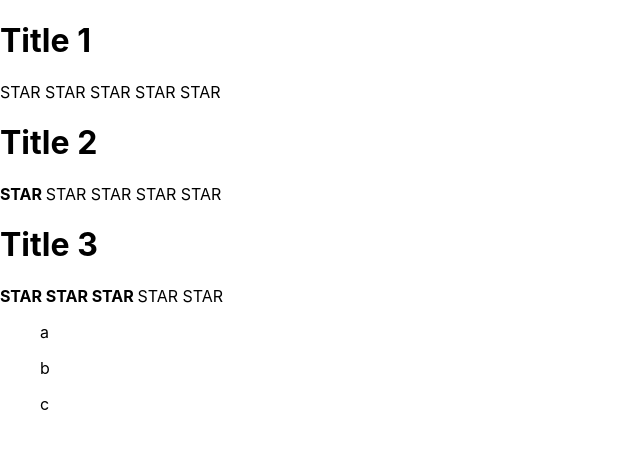
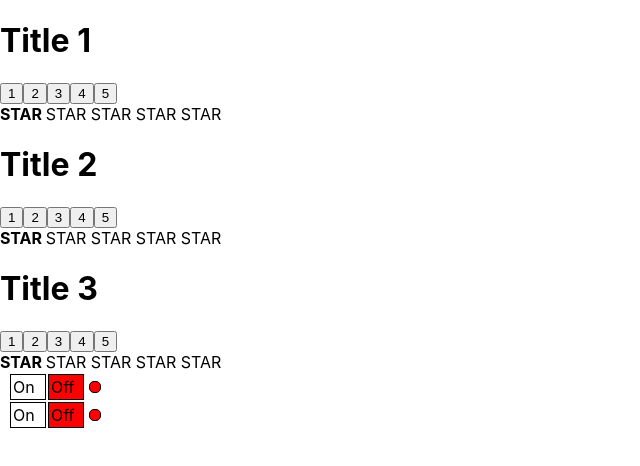
Before and after one commit to rutkovsky/react-kabzda, a React (Create React App) app: page / in a window 1280 px wide. Shown: the top 466 px of the page, without its empty margins (0-640 px from the left). Built offline with nearby package versions, Linux system fonts and the light colour scheme.

Commit message:
06-useState

```diff
--- a/src/App.tsx
+++ b/src/App.tsx
@@ -2,16 +2,19 @@ import React from 'react';
 import './App.css';
 import Rating from './components/Rating/Rating';
 import Accordion from './components/Accordion/Accordion';
+import {Onoff} from './components/Onoff';
 
 function App() {
-    console.log('App rendering')
     return (
         <div>
-            <Rating stars={0} title={'Title 1'}/>
-            <Rating stars={1} title={'Title 2'}/>
-            <Rating stars={3} title={'Title 3'}/>
-            <Accordion colapsed = {false}/>
-            <Accordion colapsed = {true}/>
+            <Rating title={'Title 1'}/>
+            <Rating title={'Title 2'}/>
+            <Rating title={'Title 3'}/>
+            {/*<Accordion colapsed={false}/>*/}
+            {/*<Accordion colapsed={true}/>*/}
+            <Onoff/>
+            <Onoff/>
+
         </div>
     );
 }
--- /dev/null
+++ b/src/components/Onoff.tsx
@@ -0,0 +1,57 @@
+import {useState} from 'react';
+
+export const Onoff = () => {
+
+    let [on, setOn] = useState(false)
+
+    let onStyle = {
+        backgroundColor: on ? 'green' : 'white',
+        width: '30px',
+        height: '20px',
+        border: '1px solid black',
+        display: 'inline-block',
+        marginLeft: '10px',
+        padding: '2px',
+        marginTop: '2px'
+    }
+    let offStyle = {
+        backgroundColor: !on ? 'red' : 'white',
+        width: '30px',
+        height: '20px',
+        border: '1px solid black',
+        display: 'inline-block',
+        marginLeft: '2px',
+        padding: '2px',
+        marginTop: '2px'
+    }
+    let indicatorStyle = {
+        width: '10px',
+        height: '10px',
+        borderRadius: '5px',
+        border: '1px solid black',
+        display: 'inline-block',
+        marginLeft: '5px',
+        backgroundColor: on ? 'green' : 'red'
+    }
+
+    return (
+        <div>
+            <div style={onStyle} onClick={()=>{setOn(true)}}>On</div>
+            <div style={offStyle} onClick={()=>{setOn(false)}}>Off</div>
+            <div style={indicatorStyle}></div>
+        </div>)
+}
+    //
+    // if (props.on) {
+    //     return (
+    //         <div>
+    //             <div style={onStyle}>On</div>
+    //         </div>)
+    // } else {
+    //     return (
+    //         <div>
+    //             <div style={offStyle}>Off</div>
+    //             <div style={indicatorStyle}>Индикатор</div>
+    //         </div>
+    //     )
+    // }
--- a/src/components/Rating/Rating.tsx
+++ b/src/components/Rating/Rating.tsx
@@ -1,47 +1,150 @@
-import React from 'react';
+import React, {useState} from 'react';
 import Star from './Star';
 
 type RatingPropsType = {
-    stars: number;
     title: string;
 }
 
 function Rating(props: RatingPropsType) {
-    console.log('Rating rendering')
-    if (props.stars === 1) return <div>
+
+    let [stars, setStars] = useState(1);
+
+    if (stars === 1) return <div>
         <RatingTitle title1={props.title}/>
-        <Star selected={true}/>
-        <Star selected={false}/>
-        <Star selected={false}/>
-        <Star selected={false}/>
-        <Star selected={false}/>
+        <button onClick={() => {
+            setStars(1)
+        }}>1
+        </button>
+        <button onClick={() => {
+            setStars(2)
+        }}>2
+        </button>
+        <button onClick={() => {
+            setStars(3)
+        }}>3
+        </button>
+        <button onClick={() => {
+            setStars(4)
+        }}>4
+        </button>
+        <button onClick={() => {
+            setStars(5)
+        }}>5
+        </button>
+        <div>
+            <Star selected={true}/>
+            <Star selected={false}/>
+            <Star selected={false}/>
+            <Star selected={false}/>
+            <Star selected={false}/>
+        </div>
     </div>
-    if (props.stars === 2) return <div>
+    if (stars === 2) return <div>
         <RatingTitle title1={props.title}/>
+        <button onClick={() => {
+            setStars(1)
+        }}>1
+        </button>
+        <button onClick={() => {
+            setStars(2)
+        }}>2
+        </button>
+        <button onClick={() => {
+            setStars(3)
+        }}>3
+        </button>
+        <button onClick={() => {
+            setStars(4)
+        }}>4
+        </button>
+        <button onClick={() => {
+            setStars(5)
+        }}>5
+        </button>
         <Star selected={true}/>
         <Star selected={true}/>
         <Star selected={false}/>
         <Star selected={false}/>
         <Star selected={false}/>
     </div>
-    if (props.stars === 3) return <div>
+    if (stars === 3) return <div>
         <RatingTitle title1={props.title}/>
+        <button onClick={() => {
+            setStars(1)
+        }}>1
+        </button>
+        <button onClick={() => {
+            setStars(2)
+        }}>2
+        </button>
+        <button onClick={() => {
+            setStars(3)
+        }}>3
+        </button>
+        <button onClick={() => {
+            setStars(4)
+        }}>4
+        </button>
+        <button onClick={() => {
+            setStars(5)
+        }}>5
+        </button>
         <Star selected={true}/>
         <Star selected={true}/>
         <Star selected={true}/>
         <Star selected={false}/>
         <Star selected={false}/>
     </div>
-    if (props.stars === 4) return <div>
+    if (stars === 4) return <div>
         <RatingTitle title1={props.title}/>
+        <button onClick={() => {
+            setStars(1)
+        }}>1
+        </button>
+        <button onClick={() => {
+            setStars(2)
+        }}>2
+        </button>
+        <button onClick={() => {
+            setStars(3)
+        }}>3
+        </button>
+        <button onClick={() => {
+            setStars(4)
+        }}>4
+        </button>
+        <button onClick={() => {
+            setStars(5)
+        }}>5
+        </button>
         <Star selected={true}/>
         <Star selected={true}/>
         <Star selected={true}/>
         <Star selected={true}/>
         <Star selected={false}/>
     </div>
-    if (props.stars === 5) return <div>
+    if (stars === 5) return <div>
         <RatingTitle title1={props.title}/>
+        <button onClick={() => {
+            setStars(1)
+        }}>1
+        </button>
+        <button onClick={() => {
+            setStars(2)
+        }}>2
+        </button>
+        <button onClick={() => {
+            setStars(3)
+        }}>3
+        </button>
+        <button onClick={() => {
+            setStars(4)
+        }}>4
+        </button>
+        <button onClick={() => {
+            setStars(5)
+        }}>5
+        </button>
         <Star selected={true}/>
         <Star selected={true}/>
         <Star selected={true}/>
@@ -52,6 +155,26 @@ function Rating(props: RatingPropsType) {
         return (
             <div>
                 <RatingTitle title1={props.title}/>
+                <button onClick={() => {
+                    setStars(1)
+                }}>1
+                </button>
+                <button onClick={() => {
+                    setStars(2)
+                }}>2
+                </button>
+                <button onClick={() => {
+                    setStars(3)
+                }}>3
+                </button>
+                <button onClick={() => {
+                    setStars(4)
+                }}>4
+                </button>
+                <button onClick={() => {
+                    setStars(5)
+                }}>5
+                </button>
                 <Star selected={false}/>
                 <Star selected={false}/>
                 <Star selected={false}/>
@@ -61,6 +184,7 @@ function Rating(props: RatingPropsType) {
         )
     }
 }
+
 export default Rating;
 
 type RatingTitlePropsType = {
```
